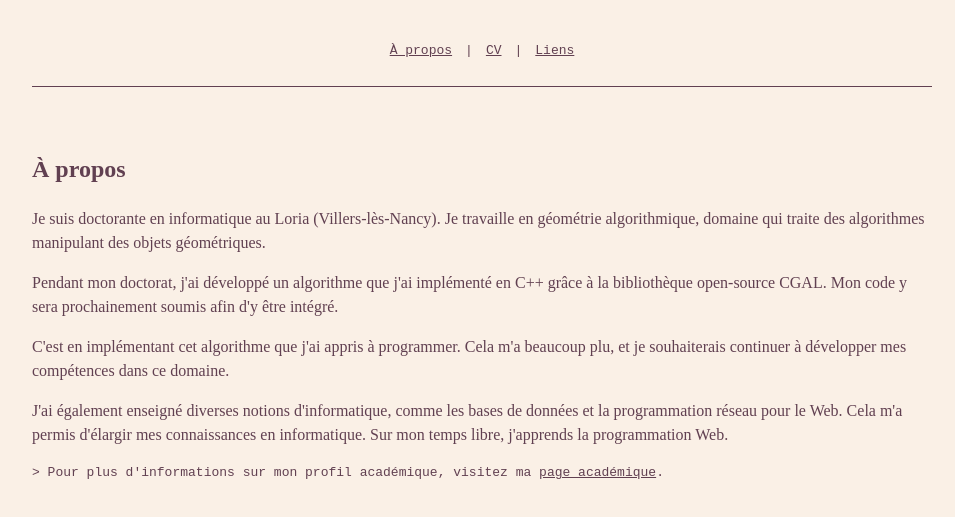
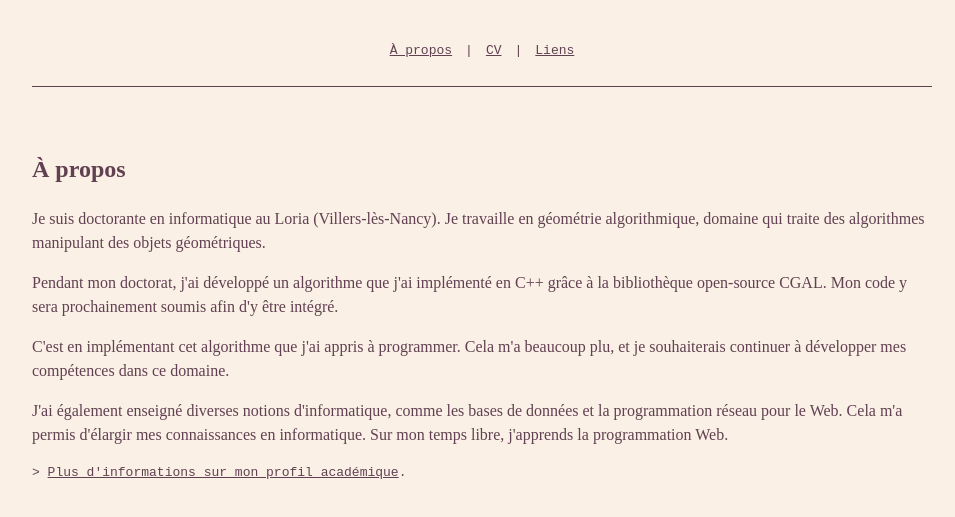
Before and after one commit to camille-lanuel/page_web_pro, a plain HTML site: page index.html in a window 1280 px wide. Shown: the part 59-576 px from the top of the page, without its empty margins (158-1113 px from the left). Drawn offline with Linux system fonts and the light colour scheme.

Commit message:
shortened last sentence of à propos page

```diff
--- a/index.html
+++ b/index.html
@@ -35,7 +35,7 @@
       J'ai également enseigné diverses notions d'informatique, comme les bases de données et la programmation réseau pour le Web. Cela m'a permis d'élargir mes connaissances en informatique. Sur mon temps libre, j'apprends la programmation Web.
     </p>
     <p style="font-family: monospace">
-      > Pour plus d'informations sur mon profil académique, visitez ma <a href="https://members.loria.fr/CLanuel/" rel="noreferrer">page académique</a>.
+      > <a href="https://members.loria.fr/CLanuel/" rel="noreferrer">Plus d'informations sur mon profil académique</a>.
     </p>
   </section>
 </body>
```
